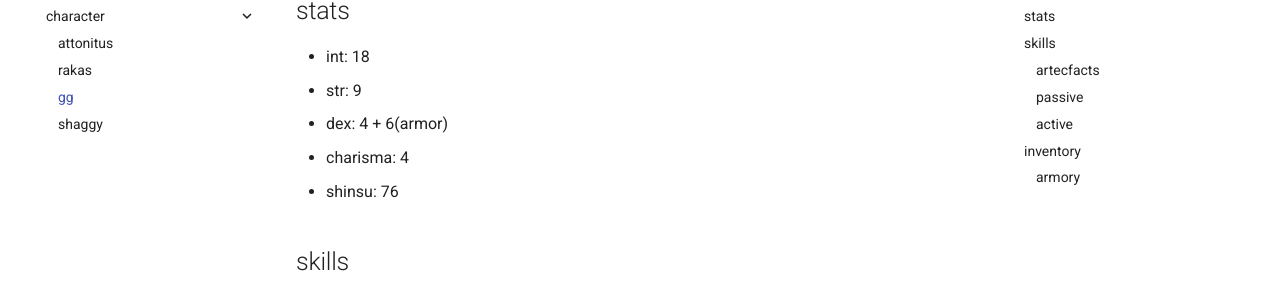
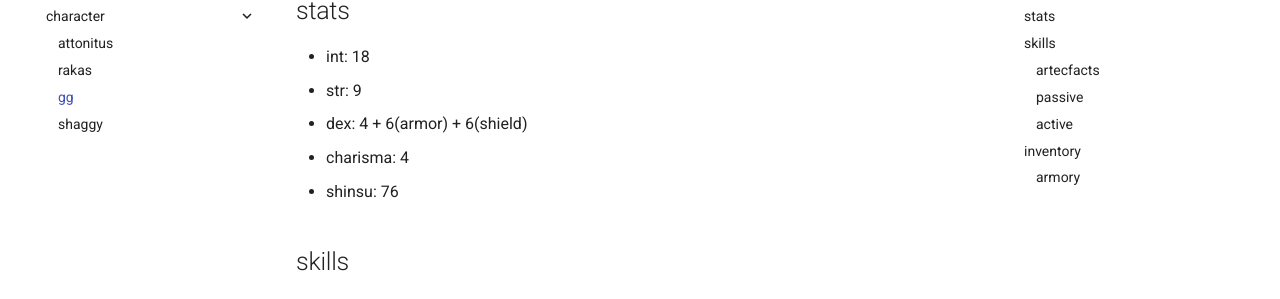
Before and after one commit to mkdocs-pnp/avalon, an MkDocs documentation site: the page built from docs/character/gustavo_ganso.md, in a window 1280 px wide and 900 px high, scrolled down 400 px. Shown: the part 146-445 px from the top of the window. Built offline with MkDocs 1.6.1 and Material for MkDocs 9.7.7, drawn with Linux system fonts in a browser that asks for light colours.

Commit message:
Update gustavo_ganso.md

```diff
--- a/docs/character/gustavo_ganso.md
+++ b/docs/character/gustavo_ganso.md
@@ -15,7 +15,7 @@
 
 * int: 18
 * str: 9
-* dex: 4 + 6(armor)
+* dex: 4 + 6(armor) + 6(shield)
 * charisma: 4
 * shinsu: 76
 
```
